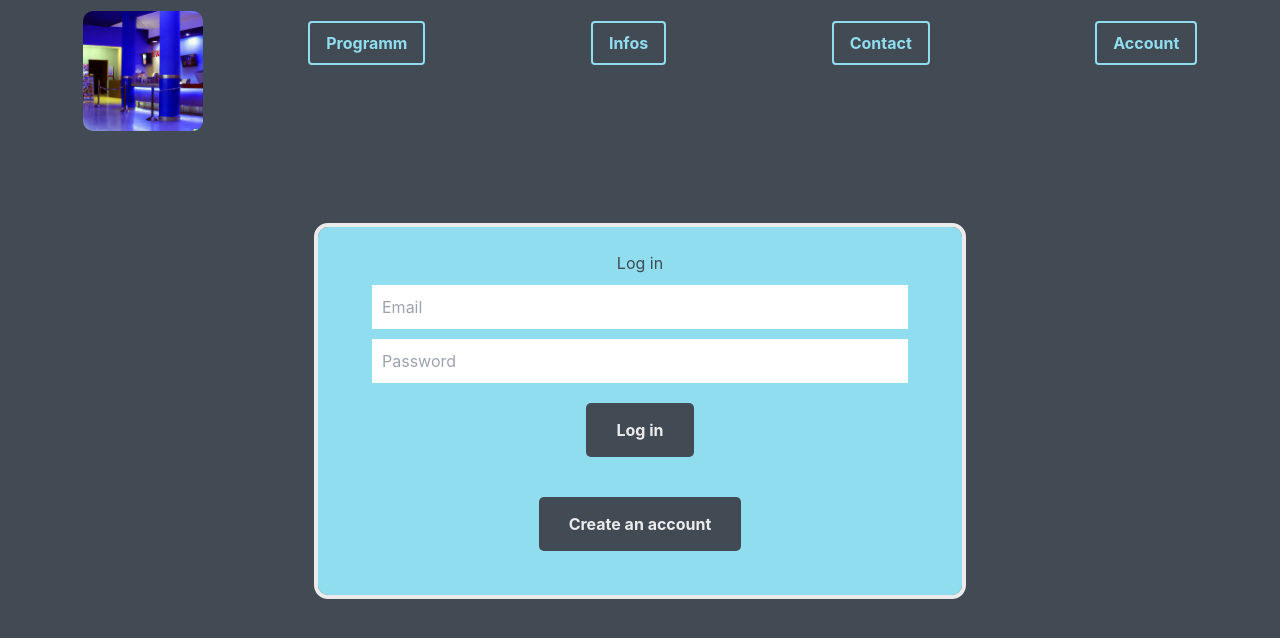
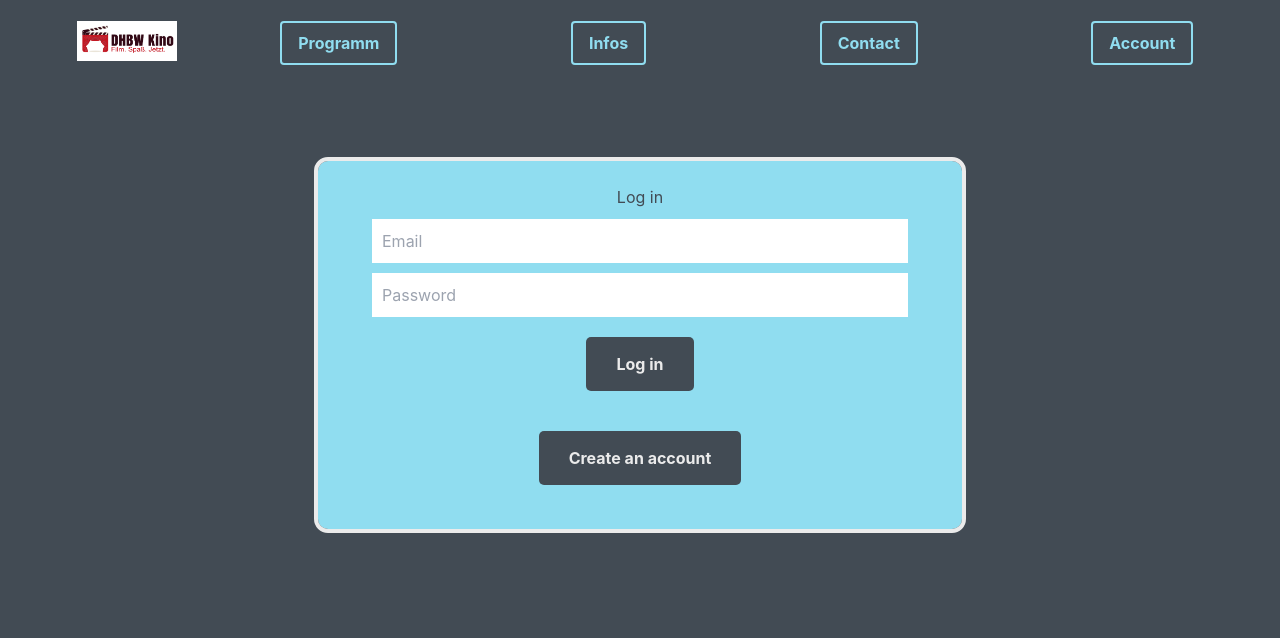
Before and after one commit to rickertmar/KinoticketFrontend, a Next.js app in the folder nextjs-blog/: page /logInPage in a window 1280 px wide. Shown: the top 638 px of the page. Built offline with nearby package versions, Linux system fonts and the light colour scheme.

Commit message:
"fixed image"

```diff
--- a/nextjs-blog/components/Menu.js
+++ b/nextjs-blog/components/Menu.js
@@ -12,7 +12,7 @@ const Menu = () => {
   return (
     <nav className={styles.menuNav}>
     <ul className={styles.menuList}>
-      <MyImage/>
+      <img className={styles.imageDHBWKino} src="/DHBWKino.png" alt="DHBW Kino Logo" />
       <li className={`${styles.menuItem} ${styles.firstMenuItem}`}>
         <button className={styles.menuButton} onClick={() => navigate('/')}>Programm</button>
       </li>
--- a/nextjs-blog/components/MyImage.js
+++ b/nextjs-blog/components/MyImage.js
@@ -1,10 +1,8 @@
-import Image from 'next/image';
 import styles from '../styles/Home.module.css';
 
 function MyImage() {
   return (
-    <div className={`${styles.imageContainer} ${styles.roundedImageContainer}`}>
-          <Image src="/CinemaConcessions.png" alt="Cinema Concessions" width={120} height={40} />
+    <div className={styles.imageContainer}>
     </div>
   );
 }
--- a/nextjs-blog/styles/Menu.module.css
+++ b/nextjs-blog/styles/Menu.module.css
@@ -31,3 +31,12 @@
 .firstMenuItem {
   margin-left: -60px;
 }
+
+
+.imageDHBWKino {
+  width: 100px;
+  height: 40px;
+  margin-left: -10px;
+  margin-right: -10px;
+
+}
```
